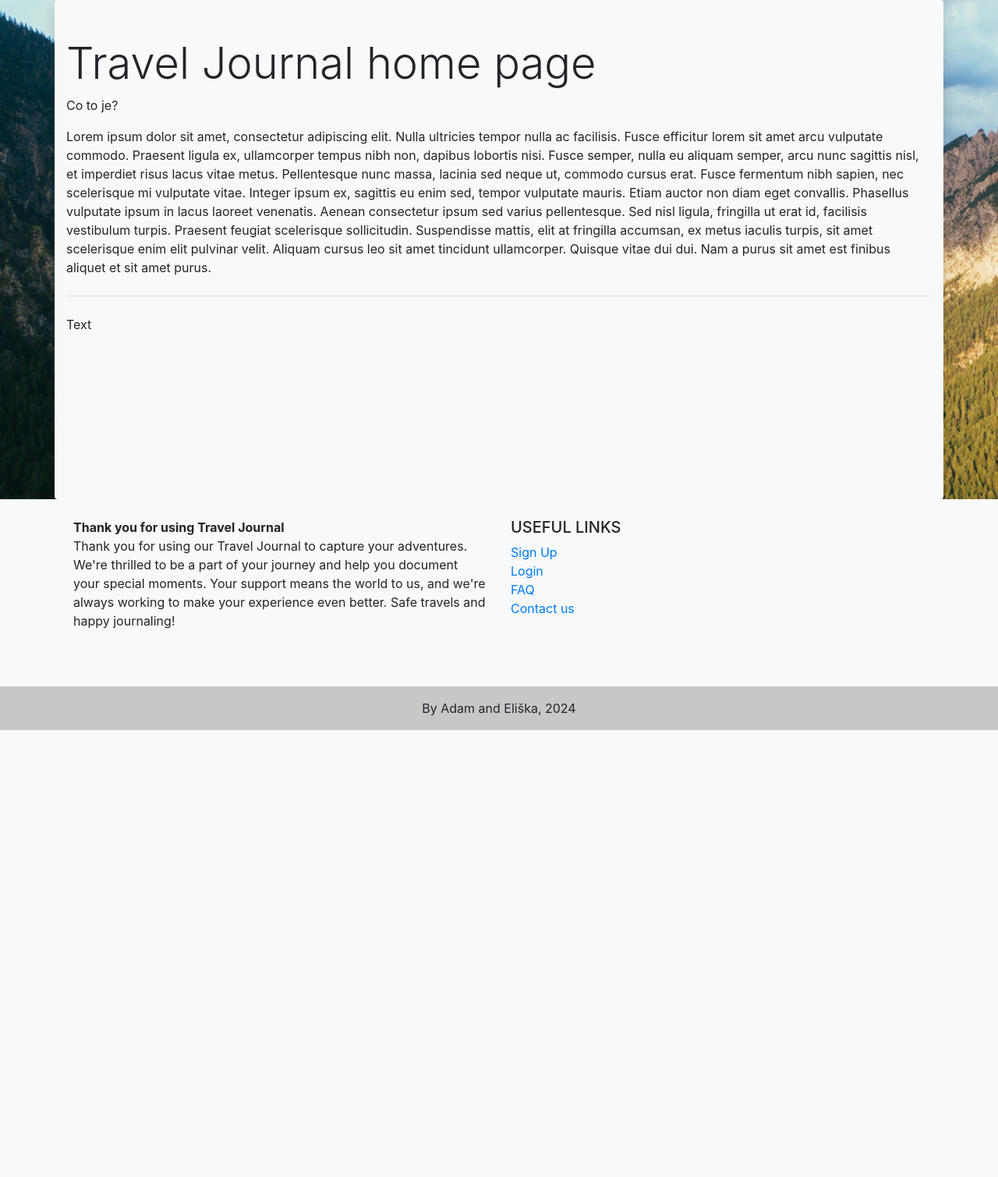
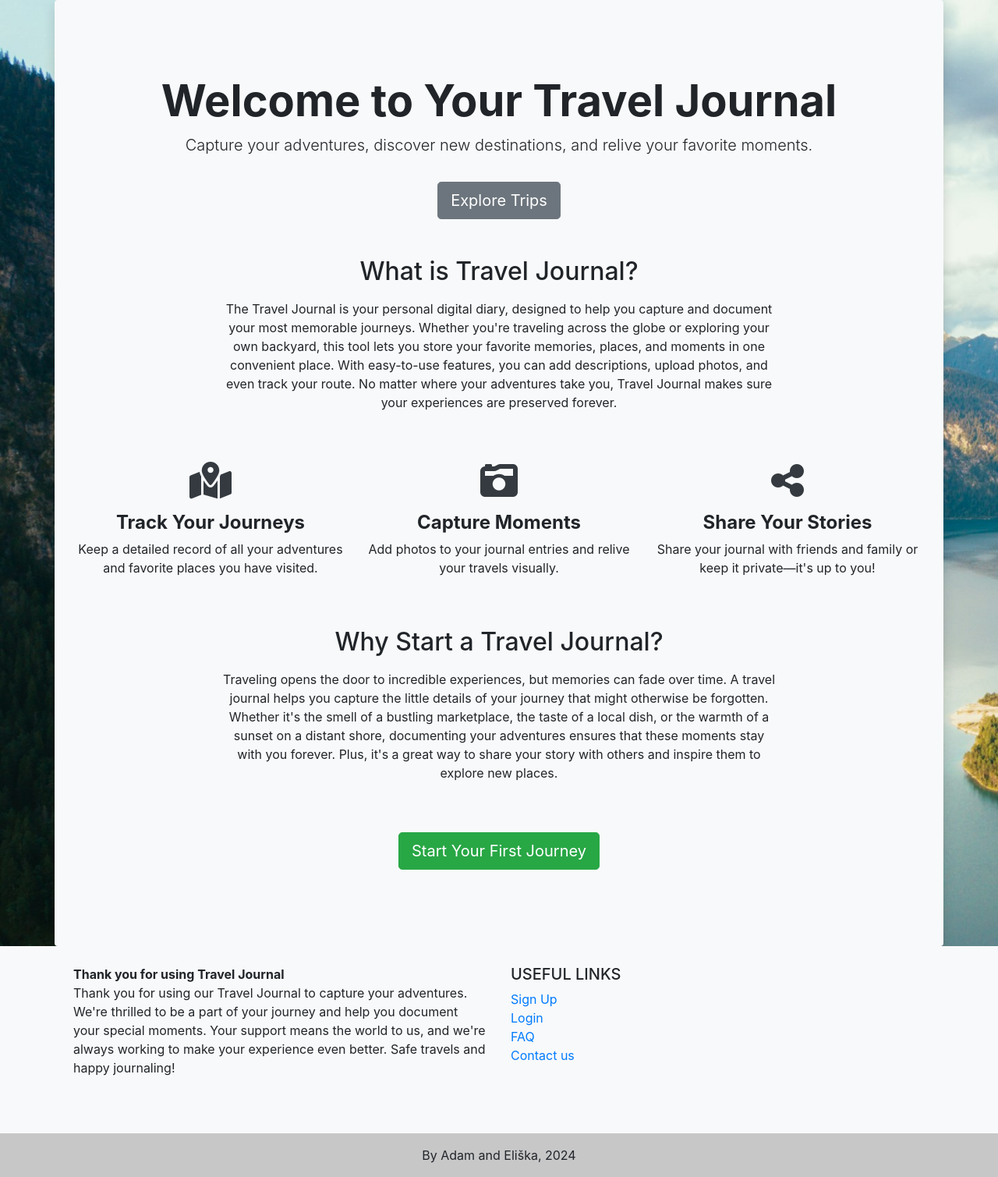
Before and after one commit to celiska/travel_journal, a Django app: page / in a window 1280 px wide. Shown: the part 72-1581 px from the top of the page at 78% size. Before the commit the page ends 1008 px from the top, so only its background shows below. Run offline with Django 5.2, Linux system fonts and the light colour scheme; some libraries are stand-ins or nearby versions.

Commit message:
Better looking home, search results & added transition on entries page

```diff
--- a/static/css/styles.css
+++ b/static/css/styles.css
@@ -17,3 +17,17 @@ body {
 footer {
     margin-top: auto;
 }
+
+.card-img-top {
+    height: 200px;
+    object-fit: cover;
+}
+
+.entries-page-card {
+    transition: transform 0.3s ease-in-out;
+}
+
+.entries-page-card:hover {
+    transform: scale(1.05);
+    box-shadow: 0 4px 8px rgba(0, 0, 0, 0.2);
+}
--- a/viewer/templates/home.html
+++ b/viewer/templates/home.html
@@ -1,10 +1,52 @@
 {% extends "base.html" %}
 
 {% block content %}
-    <h1 class="display-4">Travel Journal home page</h1>
-    <p>Co to je?</p>
-    <p>Lorem ipsum dolor sit amet, consectetur adipiscing elit. Nulla ultricies tempor nulla ac facilisis. Fusce efficitur lorem sit amet arcu vulputate commodo. Praesent ligula ex, ullamcorper tempus nibh non, dapibus lobortis nisi. Fusce semper, nulla eu aliquam semper, arcu nunc sagittis nisl, et imperdiet risus lacus vitae metus. Pellentesque nunc massa, lacinia sed neque ut, commodo cursus erat. Fusce fermentum nibh sapien, nec scelerisque mi vulputate vitae. Integer ipsum ex, sagittis eu enim sed, tempor vulputate mauris.
-    Etiam auctor non diam eget convallis. Phasellus vulputate ipsum in lacus laoreet venenatis. Aenean consectetur ipsum sed varius pellentesque. Sed nisl ligula, fringilla ut erat id, facilisis vestibulum turpis. Praesent feugiat scelerisque sollicitudin. Suspendisse mattis, elit at fringilla accumsan, ex metus iaculis turpis, sit amet scelerisque enim elit pulvinar velit. Aliquam cursus leo sit amet tincidunt ullamcorper. Quisque vitae dui dui. Nam a purus sit amet est finibus aliquet et sit amet purus.</p>
-    <hr class="my-4">
-    <p>Text</p>
+<div class="container py-5">
+    <div class="text-center mb-5">
+        <h1 class="display-4 font-weight-bold">Welcome to Your Travel Journal</h1>
+        <p class="lead">Capture your adventures, discover new destinations, and relive your favorite moments.</p>
+        <a class="btn btn-secondary btn-lg mt-3" href="{% url 'entries' %}" role="button">Explore Trips</a>
+    </div>
+
+    <div class="row justify-content-center mb-5">
+        <div class="col-md-8 text-center">
+            <h2 class="mb-3">What is Travel Journal?</h2>
+            <p>
+                The Travel Journal is your personal digital diary, designed to help you capture and document your most memorable journeys. Whether you're traveling across the globe or exploring your own backyard, this tool lets you store your favorite memories, places, and moments in one convenient place.
+                With easy-to-use features, you can add descriptions, upload photos, and even track your route. No matter where your adventures take you, Travel Journal makes sure your experiences are preserved forever.
+            </p>
+        </div>
+    </div>
+
+    <div class="row text-center">
+        <div class="col-md-4">
+            <i class="fas fa-map-marked-alt fa-3x mb-3 text-dark"></i>
+            <h4 class="font-weight-bold">Track Your Journeys</h4>
+            <p>Keep a detailed record of all your adventures and favorite places you have visited.</p>
+        </div>
+        <div class="col-md-4">
+            <i class="fas fa-camera-retro fa-3x mb-3 text-dark"></i>
+            <h4 class="font-weight-bold">Capture Moments</h4>
+            <p>Add photos to your journal entries and relive your travels visually.</p>
+        </div>
+        <div class="col-md-4">
+            <i class="fas fa-share-alt fa-3x mb-3 text-dark"></i>
+            <h4 class="font-weight-bold">Share Your Stories</h4>
+            <p>Share your journal with friends and family or keep it private—it's up to you!</p>
+        </div>
+    </div>
+
+    <div class="row justify-content-center mt-5">
+        <div class="col-md-8 text-center">
+            <h2 class="mb-3">Why Start a Travel Journal?</h2>
+            <p>
+                Traveling opens the door to incredible experiences, but memories can fade over time. A travel journal helps you capture the little details of your journey that might otherwise be forgotten. Whether it's the smell of a bustling marketplace, the taste of a local dish, or the warmth of a sunset on a distant shore, documenting your adventures ensures that these moments stay with you forever. Plus, it's a great way to share your story with others and inspire them to explore new places.
+            </p>
+        </div>
+    </div>
+
+    <div class="text-center mt-5">
+        <a class="btn btn-success btn-lg" href="{% url 'entry_create' %}">Start Your First Journey</a>
+    </div>
+</div>
 {% endblock %}
```
Also changed, not shown: viewer/templates/entries.html (+21 -8 lines), viewer/templates/search_results.html (+20 -14 lines), README.md.
